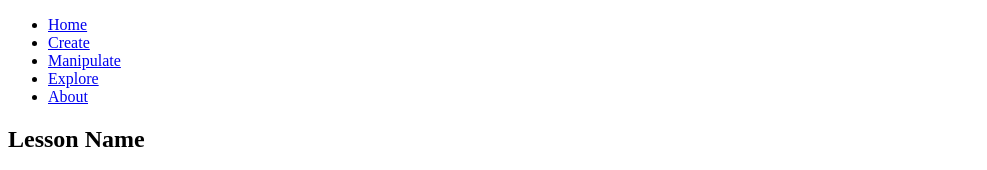
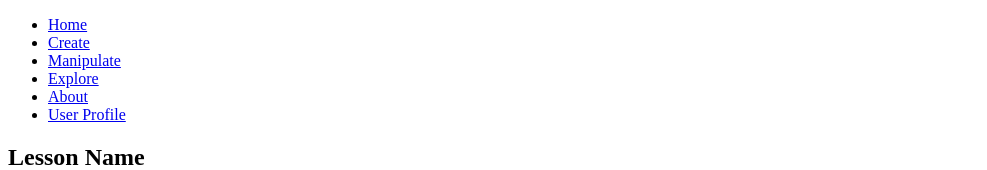
Before and after one commit to visualAlgebra/cmpsc488, a plain HTML site: page src/LessonPage.html in a window 1280 px wide. Shown: the top 170 px of the page, without its empty margins (0-987 px from the left). Drawn offline with Linux system fonts and the light colour scheme; files that its build step writes are made by us from their sources.

Commit message:
Added User Profile Links to nav

```diff
--- a/src/LessonPage.html
+++ b/src/LessonPage.html
@@ -21,6 +21,8 @@
       <li><a href="Explorer.html">Explore</a></li>
 
       <li><a href="About_Contact_Us.html">About</a></li>
+
+      <li><a href="user_profile_page.html">User Profile</a></li>
 
     </ul>
 
```
Also changed, not shown: src/About_Contact_Us.html (+1 -0 lines), src/user_profile_page.html (line endings or trailing spaces).
